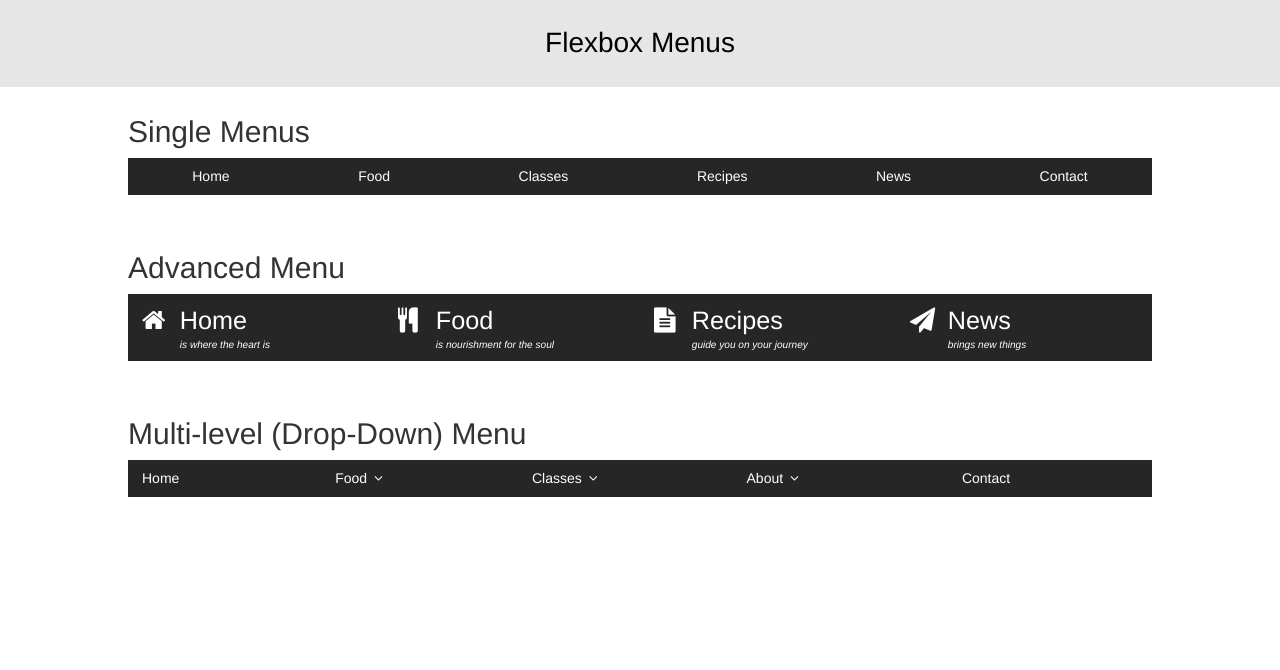
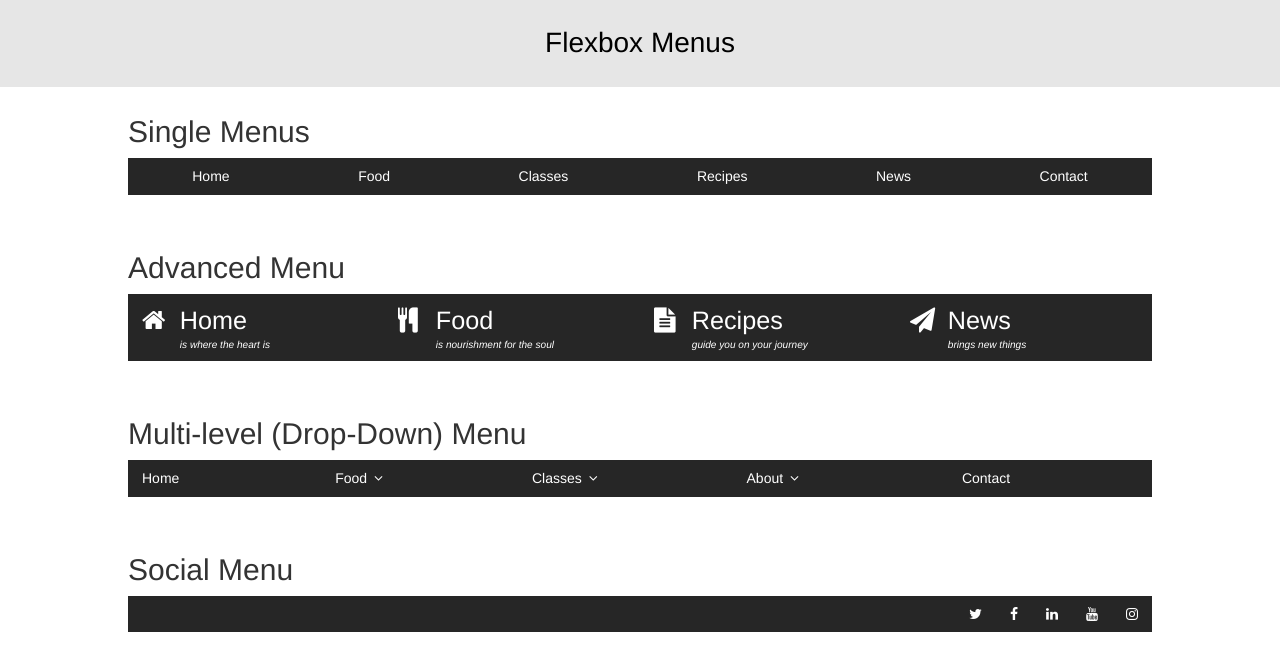
Before and after one commit to JesseSoldat/Learning-Flexbox, a plain HTML site: page index.html in a window 1280 px wide. Drawn offline with Linux system fonts and the light colour scheme.

Commit message:
finished social menu

```diff
--- /dev/null
+++ b/css/nav-social.css
@@ -0,0 +1,29 @@
+.social-menu li a:before {
+	font-family: 'Fontawesome';
+	-webkit-font-smoothing: antialiased;
+	content: '';
+}
+
+.social-menu li a[href*="twitter.com"]::before {
+	content: '\f099';
+}
+
+.social-menu li a[href*="facebook.com"]::before {
+	content: '\f09a';
+}
+.social-menu li a[href*='linkedin.com']::before {
+	content: '\f0e1';
+}
+.social-menu li a[href*='youtube.com']::before {
+	content: '\f167';
+}
+
+.social-menu li a[href*='instagram.com']::before {
+	content: '\f16d';
+}
+
+.social-menu ul {
+	display: flex;
+	flex-wrap: wrap;
+	justify-content: flex-end;
+}
--- a/index.html
+++ b/index.html
@@ -119,9 +119,23 @@
 						</ul>
 					</li>
 					<li><a href="#">Contact</a></li>
-
 				</ul>
 			</nav>
+		</section>
+
+
+		<section class="menu-section">
+			<h2 class="menu-heading">Social Menu</h2>
+			<nav id="social-menu" class="social-menu menu" role="navigation">
+				<ul>
+					<li><a href="http://twitter.com"></a></li>
+					<li><a href="http://facebook.com"></a></li>
+					<li><a href="http://linkedin.com"></a></li>
+					<li><a href="http://youtube.com"></a></li>
+					<li><a href="http://instagram.com"></a></li>
+				</ul>
+			</nav>
+
 		</section>
 	</main>
 
--- a/style-menus.css
+++ b/style-menus.css
@@ -5,3 +5,4 @@
 @import url('css/nav-single-level.css');
 @import url('css/nav-advanced.css');
 @import url('css/nav-multi-level.css');
+@import url('css/nav-social.css');
```
